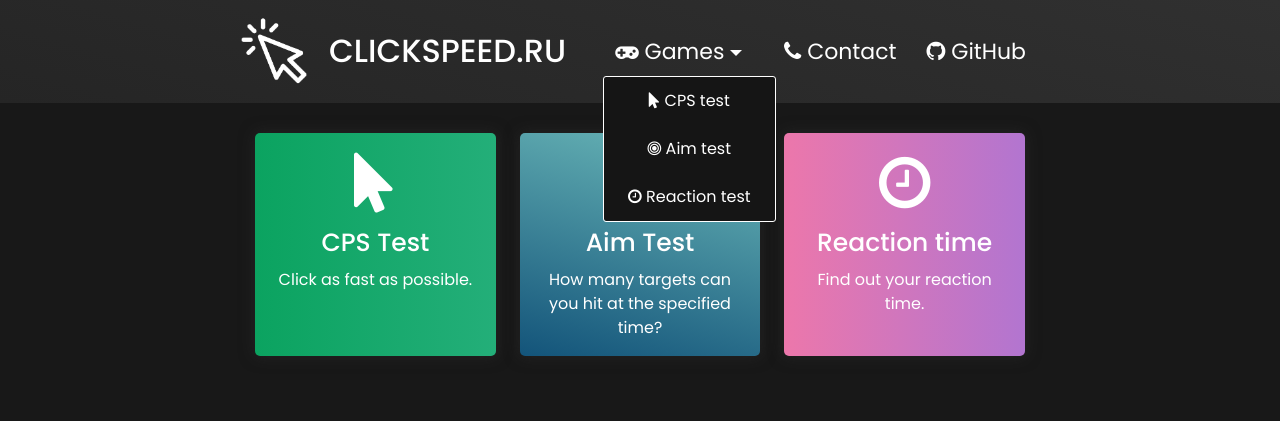
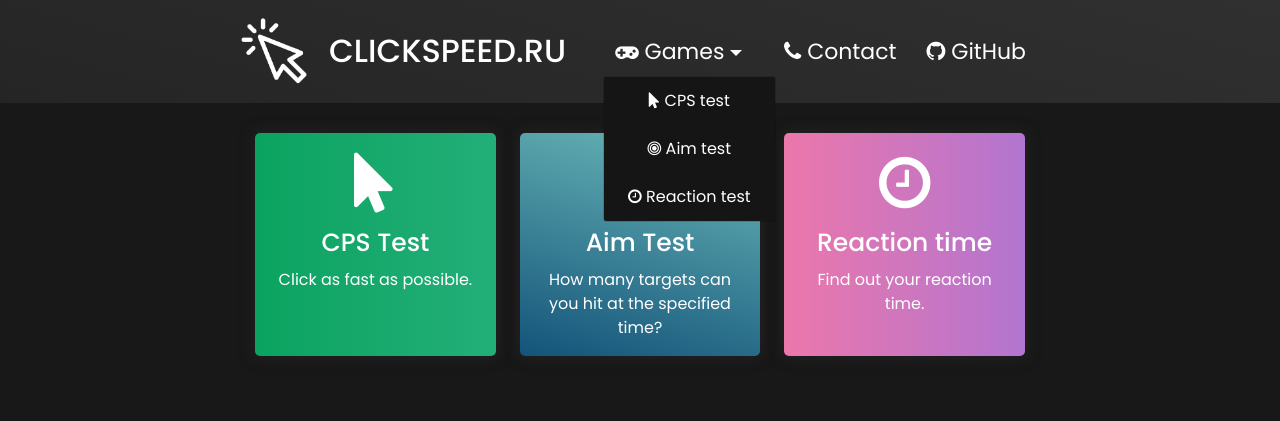
Before and after one commit to S1riyS/CLICKSPEED, a Flask app: page / in a window 1280 px wide, after a click on "Games". Shown: the top 421 px of the page. Run offline with Flask 2, Linux system fonts and the light colour scheme; parts of the project's set-up code (start-up, migrations or seed data) failed here and were passed over; some libraries are stand-ins or nearby versions.

Commit message:
Border of drop-down menu was removed

```diff
--- a/app/static/css/base.css
+++ b/app/static/css/base.css
@@ -128,7 +128,6 @@ body::-webkit-scrollbar-thumb {
     border-radius: 3px;
     padding: 0;
     background-color: #151515;
-    border: 1px solid #fff;
 }
 
 .dropdown-menu .dropdown-item {
```
